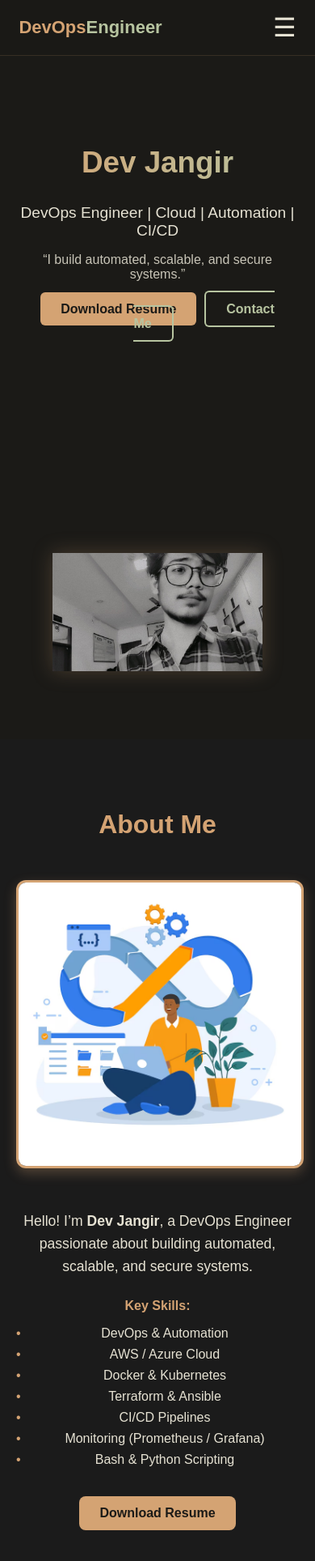
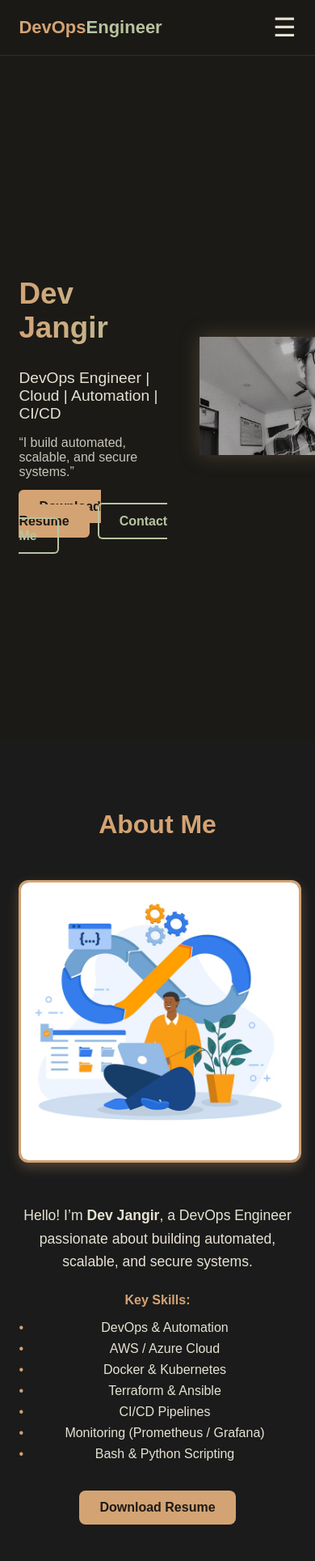
Before and after one commit to dev9913/portfolio2.0, a React (Create React App) app in the folder frontend/: page / in a window 390 px wide. Shown: the top 1928 px of the page at 81% size. Built offline with nearby package versions, Linux system fonts and the light colour scheme.

Commit message:
Update styles.css

```diff
--- a/frontend/src/styles.css
+++ b/frontend/src/styles.css
@@ -5,10 +5,14 @@ body {
     background: #1b1a17; /* warm charcoal */
     color: #e6e2d3;      /* sandstone off-white */
     overflow-x: hidden;
+    width: 100%; /* Ensure body takes full width */
+    box-sizing: border-box;
 }
 
 section {
     padding: 80px 8%;
+    width: 100%; /* Full width for sections */
+    box-sizing: border-box;
 }
 
 h1, h2, h3 {
@@ -31,12 +35,13 @@ h1, h2, h3 {
     display: flex;
     justify-content: space-between;
     align-items: center;
-    width: 100%; /* Full width */
-    padding: 20px 8%; /* Adjusted for centering content */
+    width: 100vw; /* Full viewport width to ensure no gaps */
+    padding: 20px 8%;
     z-index: 1000;
     backdrop-filter: blur(6px);
     border-bottom: 1px solid rgba(212, 163, 115, 0.15);
-    box-sizing: border-box; /* Ensure padding doesn't add extra width */
+    box-sizing: border-box;
+    margin: 0; /* Remove any default margins */
 }
 
 .navbar .logo {
@@ -78,9 +83,10 @@ h1, h2, h3 {
     justify-content: space-between;
     gap: 40px;
     min-height: 100vh; /* Full viewport height */
-    width: 100%; /* Full width */
-    padding: 100px 8%; /* Adjusted for full space while keeping content centered */
+    width: 100vw; /* Full viewport width */
+    padding: 100px 8%;
     box-sizing: border-box;
+    margin: 0; /* Ensure no margins */
 }
 
 .hero-content h1 {
@@ -145,6 +151,8 @@ h1, h2, h3 {
     background-color: #1b1b1b;
     color: #e6e2d3;
     text-align: center;
+    width: 100%;
+    box-sizing: border-box;
 }
 
 .about-wrapper {
@@ -385,12 +393,13 @@ h1, h2, h3 {
 
 /* ================= CONTACT ================= */
 #contact {
-    width: 100%; /* Full width */
-    padding: 60px 8%; /* Adjusted for full space while keeping content centered */
+    width: 100vw; /* Full viewport width */
+    padding: 60px 8%;
     background-color: #1b1b1b;
     color: #e6e2d3;
     text-align: center;
     box-sizing: border-box;
+    margin: 0; /* Ensure no margins */
 }
 
 .section-title {
@@ -482,12 +491,20 @@ h1, h2, h3 {
 
 /* ================= RESPONSIVE ================= */
 @media (max-width: 768px) {
+    body {
+        width: 100vw; /* Ensure full width on mobile */
+        overflow-x: hidden;
+    }
+
     section {
         padding: 60px 6%;
+        width: 100vw; /* Full width on mobile */
+        box-sizing: border-box;
     }
 
     /* NAVBAR */
     .navbar {
+        width: 100vw; /* Full width on mobile */
         padding: 15px 6%;
     }
 
@@ -517,10 +534,9 @@ h1, h2, h3 {
 
     /* HERO */
     #home {
-        flex-direction: column;
-        text-align: center;
-        gap: 25px;
-        padding: 80px 6%; /* Adjusted for mobile */
+        width: 100vw; /* Full width on mobile */
+        padding: 80px 6%;
+        min-height: 100vh; /* Full height on mobile */
     }
 
     .hero-content h1 {
@@ -540,6 +556,11 @@ h1, h2, h3 {
     }
 
     /* ABOUT */
+    #about {
+        width: 100vw; /* Full width on mobile */
+        padding: 60px 6%;
+    }
+
     .about-wrapper {
         flex-direction: column;
         gap: 30px;
@@ -551,12 +572,12 @@ h1, h2, h3 {
 
     /* SKILLS */
     .skills-grid {
-        grid-template-columns: repeat(auto-fit, minmax(120px, 1fr)); /* Adjusted for better mobile fit */
+        grid-template-columns: repeat(auto-fit, minmax(120px, 1fr));
         gap: 15px;
     }
 
     .skill-icon {
-        font-size: 2.5rem; /* From later addition */
+        font-size: 2.5rem;
     }
 
     .skill-bar {
@@ -583,7 +604,8 @@ h1, h2, h3 {
 
     /* CONTACT */
     #contact {
-        padding: 60px 6%; /* Adjusted for mobile */
+        width: 100vw; /* Full width on mobile */
+        padding: 60px 6%;
     }
 
     .contact-wrapper {
```
